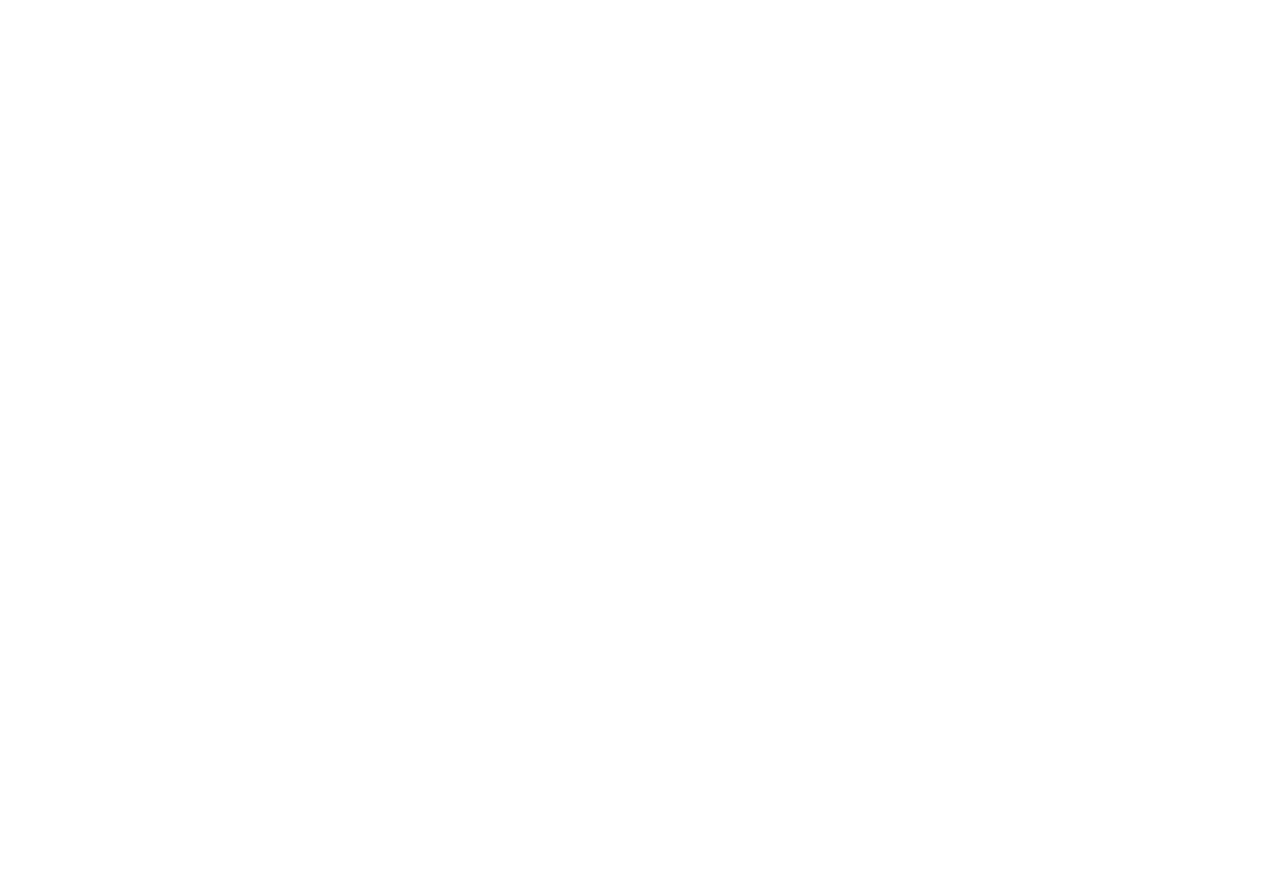
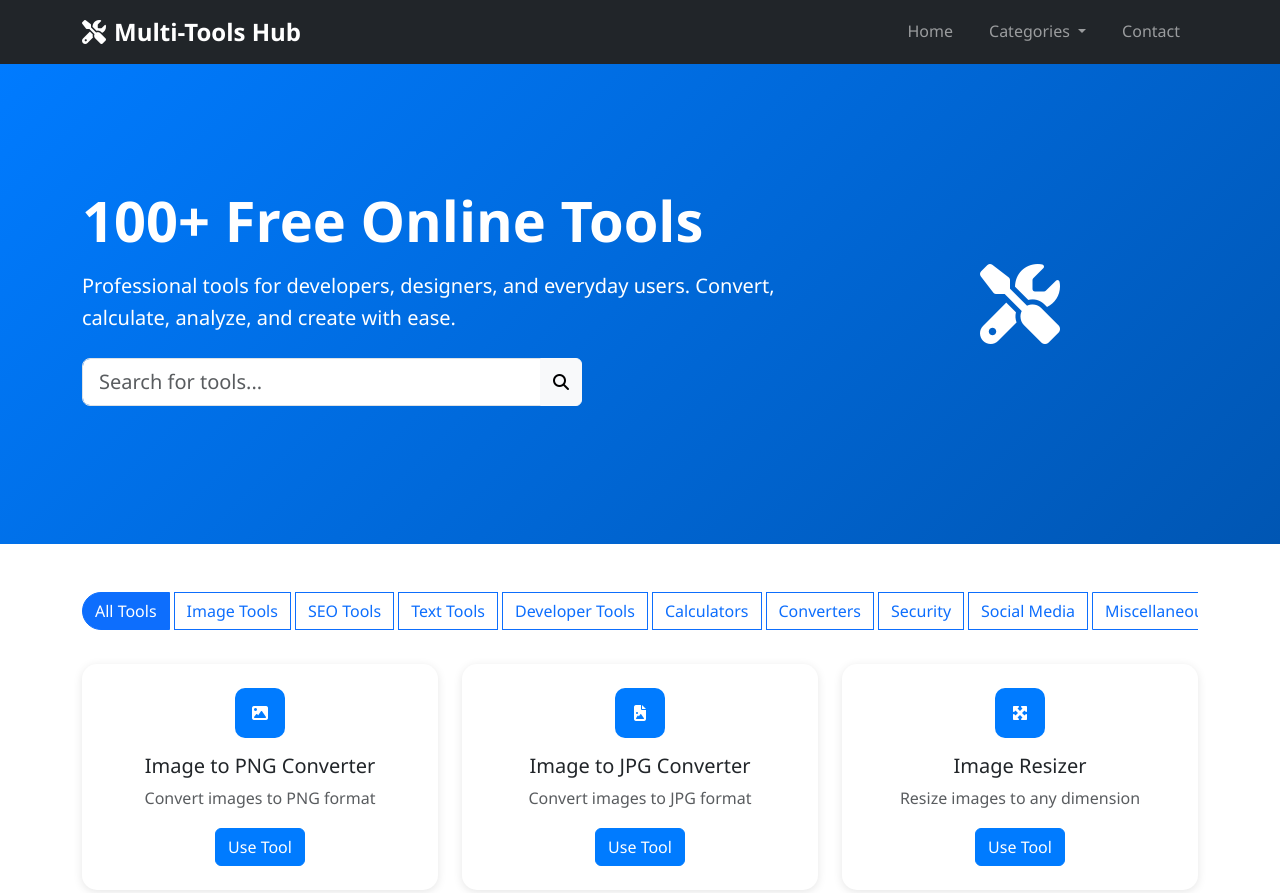
Before and after one commit to hanzalashahzad50/online-digital-web-tools, a plain HTML site: page index.html in a window 1280 px wide. Shown: the top 893 px of the page. Before the commit the page ends 800 px from the top, so only its background shows below. Drawn offline with nearby package versions, Linux system fonts and the light colour scheme.

Commit message:
index.html

```diff
--- a/index.html
+++ b/index.html
@@ -1,17 +1,92 @@
 <!DOCTYPE html>
 <html lang="en">
 <head>
-   <!-- صرف یہ ایک AdSense اسکرپٹ -->
-   <script async src="https://pagead2.googlesyndication.com/pagead/js/adsbygoogle.js?client=ca-app-pub-9402088055592199" crossorigin="anonymous"></script>
-   <!-- باقی میٹا ٹیگز -->
+   <title>All-in-One Online Tools Hub - Text to Voice, PDF Converters, Calculators & More</title>
+<meta name="description" content="Free online tools collection - Convert text to speech, images to PDF, use advanced calculators, and access social media tools. All utilities in one place!">
+<meta name="keywords" content="online tools, text to voice, PDF converter, image to PDF, calculator, social media tools, file converter, free tools">
+<meta name="robots" content="index, follow">
+<meta name="viewport" content="width=device-width, initial-scale=1.0">
+<meta property="og:title" content="All-in-One Online Tools Hub">
+<meta property="og:description" content="Free collection of essential online tools for conversions, calculations and social media">
+<meta property="og:type" content="website">
+<meta property="og:url" content="https://yourwebsite.com">
+<meta property="og:image" content="https://yourwebsite.com/images/tools-preview.jpg">
+     <!-- Add this to your <head> section -->
+<script async src="https://pagead2.googlesyndication.com/pagead/js/adsbygoogle.js?client=ca-pub-YOUR_PUBLISHER_ID" crossorigin="anonymous"></script>
+    <link href="https://cdn.jsdelivr.net/npm/bootstrap@5.3.0/dist/css/bootstrap.min.css" rel="stylesheet">
+    <link href="https://cdnjs.cloudflare.com/ajax/libs/font-awesome/6.4.0/css/all.min.css" rel="stylesheet">
+    <link href="css/style.css" rel="stylesheet">
+    <!-- This must be in your <head> section -->
+    <link rel="icon" href="https://encrypted-tbn0.gstatic.com/images?q=tbn:ANd9GcS7GlcAeh77bR29ViliFsnRN3qtfdwekxAsSQ&s" type="image/x-icon">
 </head>
+<style>
+    .ad-banner{
+            height: auto;
+            width: auto;
+
+    }
+</style>
 <body>
+    <!-- Header will be loaded dynamically -->
+    <div id="header-placeholder"></div>
 
-   <!-- اشتہار والا حصہ -->
-   <div class="container mt-4">
+    <!-- Hero Section -->
+    <section class="hero-section bg-primary text-white py-5">
+        <div class="container">
+            <div class="row align-items-center">
+                <div class="col-lg-8">
+                    <h1 class="display-4 fw-bold mb-3">100+ Free Online Tools</h1>
+                    <p class="lead mb-4">Professional tools for developers, designers, and everyday users. Convert, calculate, analyze, and create with ease.</p>
+                    <div class="search-container">
+                        <div class="input-group mb-3">
+                            <input type="text" id="toolSearch" class="form-control form-control-lg" placeholder="Search for tools...">
+                            <button class="btn btn-light" type="button">
+                                <i class="fas fa-search"></i>
+                            </button>
+                        </div>
+                    </div>
+                </div>
+                <div class="col-lg-4 text-center">
+                    <i class="fas fa-tools display-1"></i>
+                </div>
+            </div>
+        </div>
+    </section>
+
+    <!-- Categories and Tools -->
+    <section class="tools-section py-5">
+        <div class="container">
+            <!-- Category Filter -->
+            <div class="category-filter mb-4">
+                <div class="btn-group" role="group">
+                    <button type="button" class="btn btn-outline-primary active" data-category="all">All Tools</button>
+                    <button type="button" class="btn btn-outline-primary" data-category="image">Image Tools</button>
+                    <button type="button" class="btn btn-outline-primary" data-category="seo">SEO Tools</button>
+                    <button type="button" class="btn btn-outline-primary" data-category="text">Text Tools</button>
+                    <button type="button" class="btn btn-outline-primary" data-category="developer">Developer Tools</button>
+                    <button type="button" class="btn btn-outline-primary" data-category="calculator">Calculators</button>
+                    <button type="button" class="btn btn-outline-primary" data-category="converter">Converters</button>
+                    <button type="button" class="btn btn-outline-primary" data-category="security">Security</button>
+                    <button type="button" class="btn btn-outline-primary" data-category="social">Social Media</button>
+                    <button type="button" class="btn btn-outline-primary" data-category="misc">Miscellaneous</button>
+                </div>
+            </div>
+
+            <!-- Tools Grid -->
+            <div id="toolsGrid" class="row g-4">
+                <!-- Tools will be loaded dynamically -->
+            </div>
+        </div>
+    </section>
+
+    <!-- Ad Section -->
+   <!-- bottom Ad Banner -->
+                <div class="container">
+                    <div class="text-center mb-3 bottom-ad">
+                    <div class="ad-banner border rounded p-2 bg-light">
                         <ins class="adsbygoogle"
                              style="display:block"
-           data-ad-client="ca-app-pub-9402088055592199"
+                             data-ad-client="ca-pub-3940256099942544"
                              data-ad-slot="6300978111"
                              data-ad-format="auto"
                              data-full-width-responsive="true">
@@ -20,6 +95,14 @@
                              (adsbygoogle = window.adsbygoogle || []).push({});
                         </script>
                     </div>
+                    <small class="text-muted d-block mt-1">Advertisement</small>
+                </div>
+                </div>
 
+    <!-- Footer will be loaded dynamically -->
+    <div id="footer-placeholder"></div>
+
+    <script src="https://cdn.jsdelivr.net/npm/bootstrap@5.3.0/dist/js/bootstrap.bundle.min.js"></script>
+    <script src="js/main.js"></script>
 </body>
 </html>
```
Lines whose indentation alone changed are shown as unchanged.
